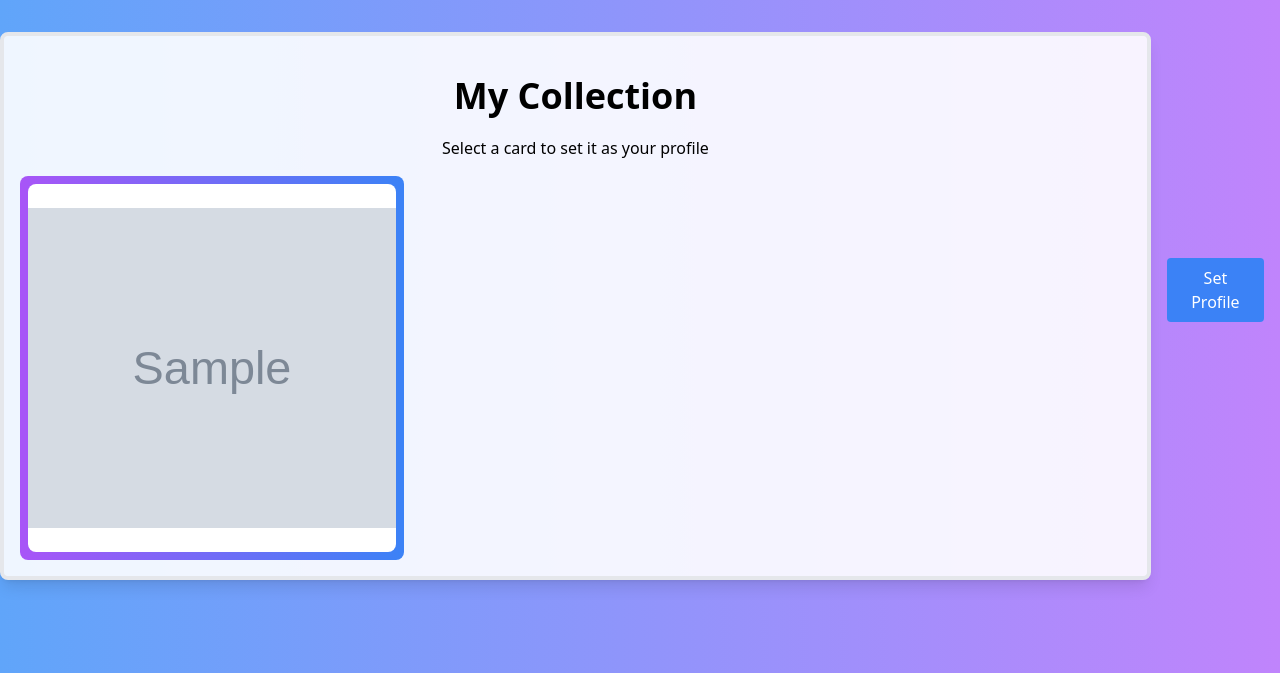
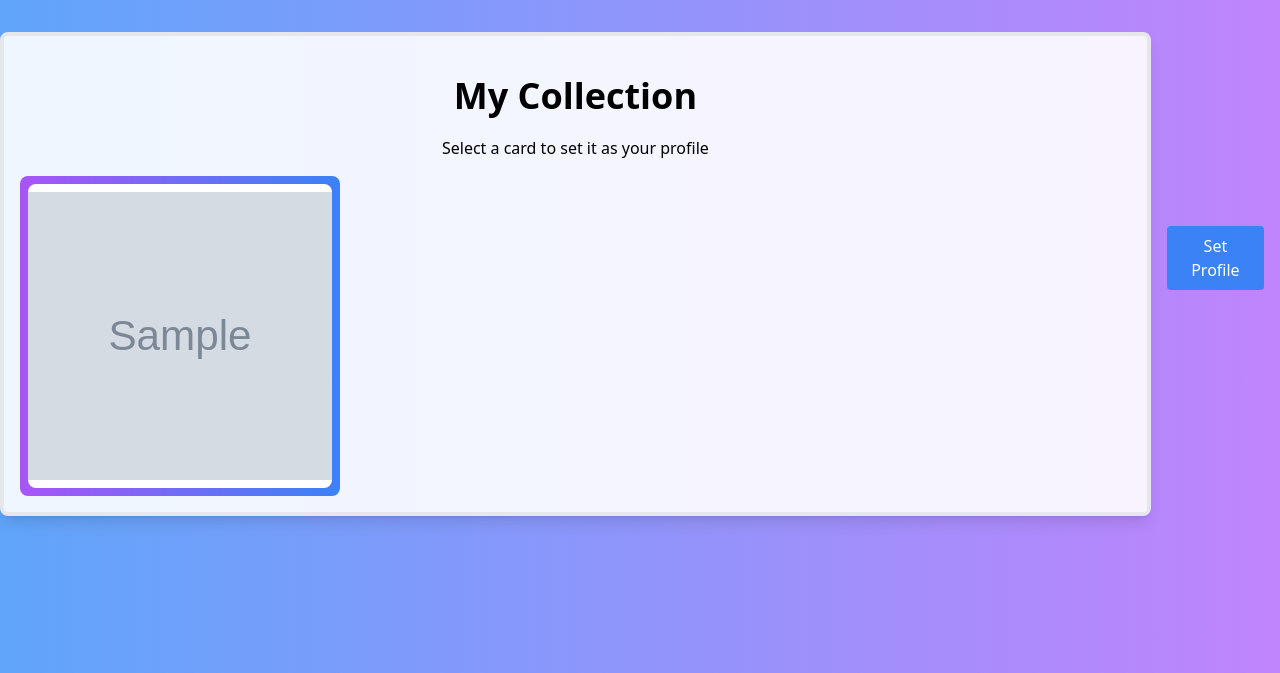
Before and after one commit to klin50/REST__kevinl713_christopherl551_claires23_tracyy10, a Flask app: page /collection in a window 1280 px wide. Shown: the part 127-800 px from the top of the page. Run offline with Flask 3, Linux system fonts and the light colour scheme; the visitor is signed in with stand-in values (Sample User, id 1); data comes from the database, SQL or seed files in the repository; tables that the repository leaves empty hold one stand-in row (values such as "Sample post"); grey boxes marked "Sample" are stand-in pictures; some libraries are stand-ins or nearby versions.

Commit message:
resized cards

```diff
--- a/app/templates/collection.html
+++ b/app/templates/collection.html
@@ -53,12 +53,12 @@
         <h1 class="text-1xl text-center pt-5">Select a card to set it as your profile</h1>
         <form class="grid grid-cols-3 gap-4 items-center p-4" action="/profile" method="POST">
           {% for card in collection %}
-          <div class="group h-96 w-96">
+          <div class="group h-80 w-80">
             <label class="w-full h-full bg-gradient-to-r from-purple-500 to-blue-500 rounded-lg overflow-hidden items-center justify-center flex p-2">
               <input type="radio" name="profile" value="{{card[0]}}" class="hidden peer">
               <div class="relative h-full w-full bg-white rounded-lg flex flex-col items-center justify-center peer-checked:ring-4 peer-checked:ring-yellow-500 transition-all duration-500 [transform-style:preserve-3d] group-hover:[transform:rotateY(180deg)]">
                 <div class="absolute h-full w-full flex justify-center items-center">
-                  <img src={{card[0]}} alt="cat" class="absolute w-full object-cover h-80 w-auto">
+                  <img src={{card[0]}} alt="cat" class="absolute w-full object-cover h-72 w-auto">
                 </div>
                 <div class="absolute h-full w-full rounded-lg bg-gradient-to-r from-purple-700/80 to-blue-700/80 text-center text-white [backface-visibility:hidden] [transform:rotateY(180deg)]">
                   <div class="p-4 flex justify-center items-center min-h-full">
```
